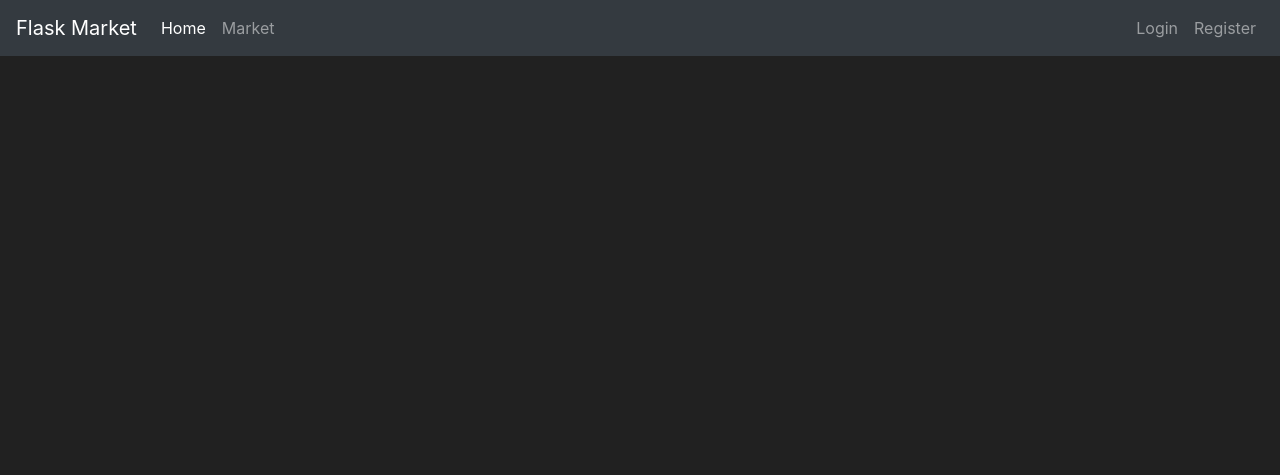
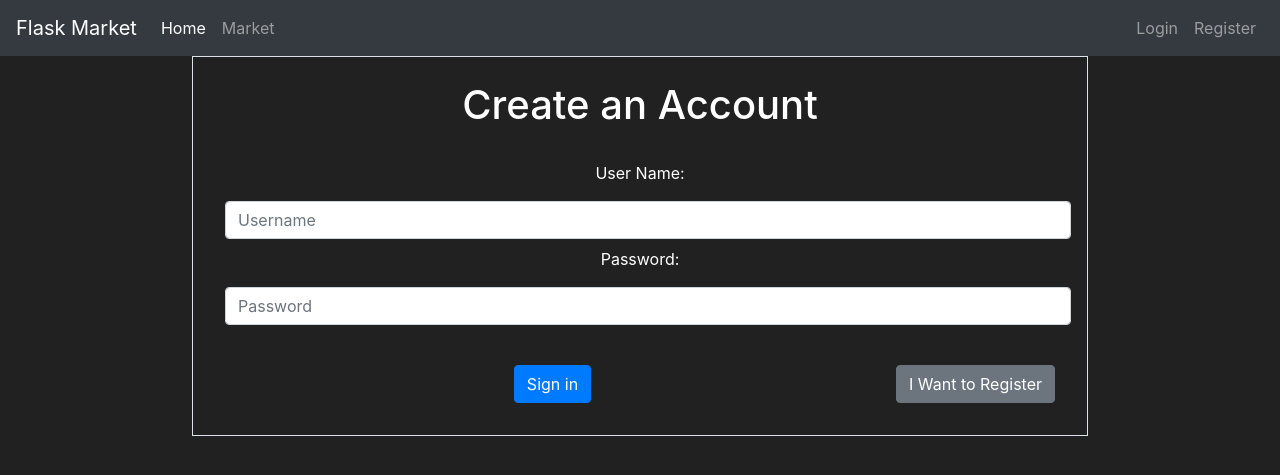
Before and after one commit to miguelbarciela/flaskmarket, a Flask app: page /login in a window 1280 px wide. Shown: the top 475 px of the page. Run offline with Flask 2, Linux system fonts and the light colour scheme; some libraries are stand-ins or nearby versions.

Commit message:
starting login

```diff
--- a/market/forms.py
+++ b/market/forms.py
@@ -20,3 +20,8 @@ class RegisterForm(FlaskForm):
     password1 = PasswordField(label='Password:', validators=[Length(min=6), DataRequired()])
     password2 = PasswordField(label='Confirm Password:', validators=[EqualTo('password1'), DataRequired()])
     submit = SubmitField(label='Create Account')
+
+class LoginForm(FlaskForm):
+    username = StringField(label="User Name:", validators=[DataRequired()])
+    password = PasswordField(label="Password:", validators=[DataRequired()])
+    submit = SubmitField(label='Sign in')
--- a/market/routes.py
+++ b/market/routes.py
@@ -1,7 +1,7 @@
 from market import app
 from flask import render_template, redirect, url_for, flash
 from market.models import Item, User
-from market.forms import RegisterForm
+from market.forms import RegisterForm, LoginForm
 from market import db
 
 @app.route('/')
@@ -31,4 +31,5 @@ def register_page():
 
 @app.route('/login', methods=['GET','POST'])
 def login_page():
-    return render_template('login.html')
+    form = LoginForm()
+    return render_template('login.html', form=form)
--- a/market/templates/login.html
+++ b/market/templates/login.html
@@ -5,6 +5,24 @@
 
 {% block content%}
 <body class="text-center">
+    <div style="width: 70%" class="container p-4 border">
+        <form method="POST" class="form-signin align-center" style="color:white">
+            {{ form.hidden_tag() }}
+            <h1>Create an Account</h1>
+            <br>
+            {{ form.username.label() }}
+            {{ form.username(class="form-control m-2", placeholder="Username") }}
 
+            {{ form.password.label() }}
+            {{ form.password(class="form-control m-2", placeholder="Password") }}
+
+            <br>
+
+            {{form.submit(class="btn btn-primary m-2")}}
+            <a style="float: right" class="btn btn-secondary m-2 " href="/register">I Want to Register</a>
+
+
+            </form>
+    </div>
 </body>
 {% endblock %}
```
